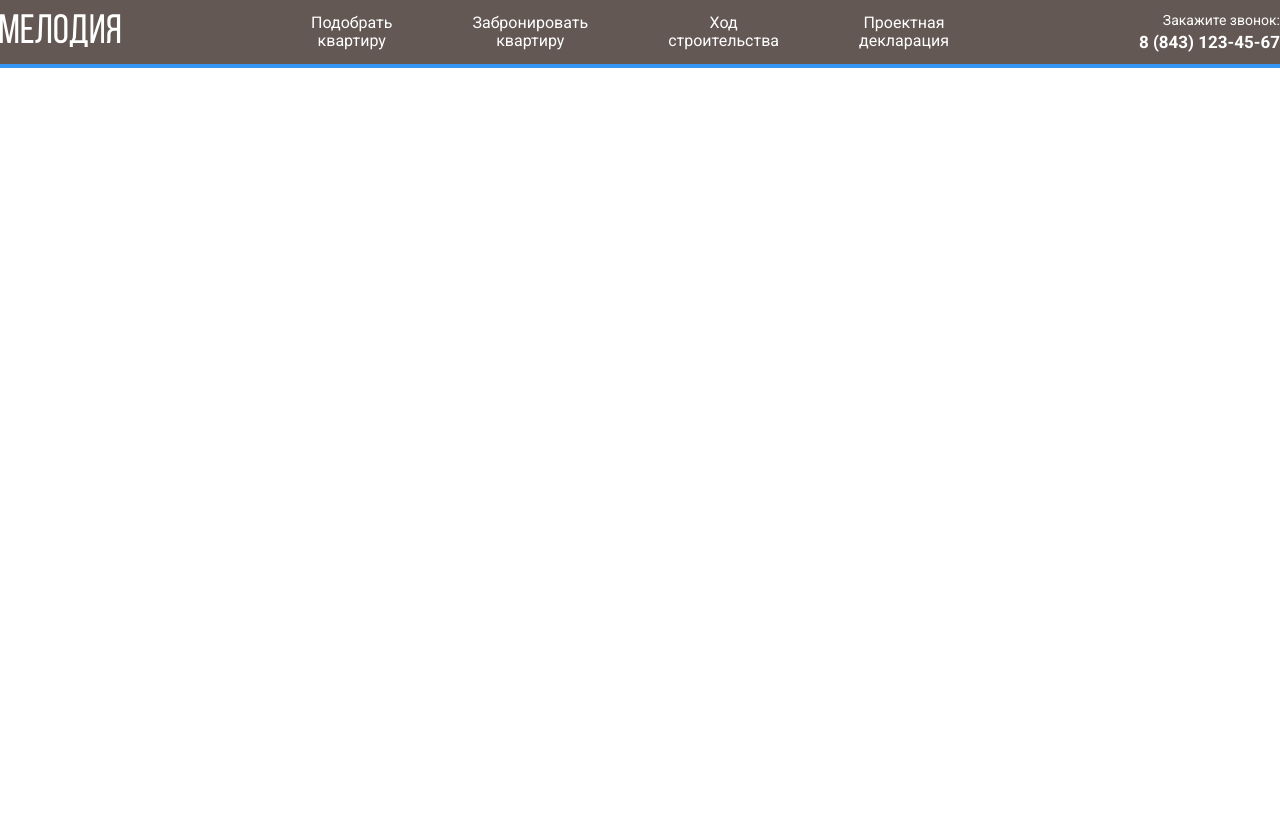
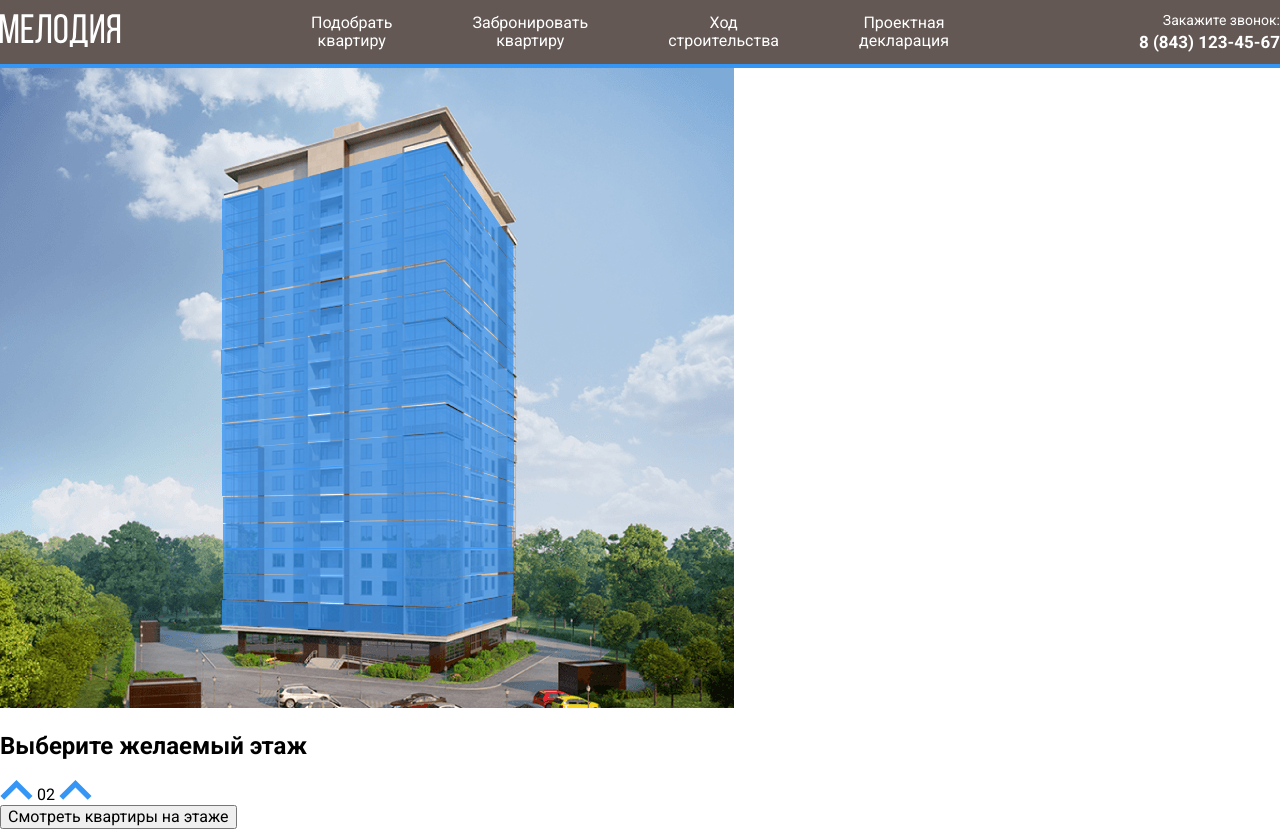
Before and after one commit to Torwagtn/melody, a plain HTML site: page index.html in a window 1280 px wide. Before the commit the page ends 800 px from the top, so only its background shows below. Drawn offline with Linux system fonts and the light colour scheme.

Commit message:
Add files via upload

```diff
--- a/index.html
+++ b/index.html
@@ -15,7 +15,7 @@
   <header class="header">
     <div class="navbar">
       <a href="./index.html" class="logo">
-        <img src="imj/logo.svg" alt="Logo: ЖК Мелодия">
+        <img src="img/logo.svg" alt="Logo: ЖК Мелодия">
       </a>
       <nav class="navbar-nav">
         <ul class="navbar-menu">
@@ -41,5 +41,52 @@
     </div>
     <!-- /.navbar -->
   </header>
+
+  <main class="main">
+    <div class="main-image">
+      <svg class="home-image" width="734" height="640" viewBox="0 0 734 640" fill="none" xmlns="http://www.w3.org/2000/svg" xmlns:xlink="http://www.w3.org/1999/xlink">
+        <rect width="734" height="640" fill="url(#pattern0)"/>
+        <defs>
+        <pattern id="pattern0" patternContentUnits="objectBoundingBox" width="1" height="1">
+        <use xlink:href="#image0_1_86" transform="translate(-0.00408719) scale(0.0013624 0.0015625)"/>
+        </pattern>
+        <image id="image0_1_86" width="740" height="640" xlink:href="img/home1.jpg"/>
+        </defs>
+        <path d="M222 532L442.8 540L512 526.3V548L443.5 567.7L222 556.7V532Z" fill="#3595F6" fill-opacity="0.75"/>
+        <path d="M223 531V506L443.3 509.3L513 506V526L443.7 539L223 531Z" fill="#3595F6" fill-opacity="0.75"/>
+        <path d="M223 505V480H444H513V503L445 510L223 505Z" fill="#3595F6" fill-opacity="0.75"/>
+        <path d="M223 481V456L444.3 452.3L512 459V481H444" fill="#3595F6" fill-opacity="0.75"/>
+        <path d="M223 455V429L444.5 425.7L513 436.7V458L444 451.3L223 455Z" fill="#3595F6" fill-opacity="0.75"/>
+        <path d="M222 428V404.3L443 392L514 415V436.3L443 424L222 428Z" fill="#3595F6" fill-opacity="0.75"/>
+        <path d="M222 406V381L444.2 364.7L514 393.3V414L443.7 392.3L222 406Z" fill="#3595F6" fill-opacity="0.75"/>
+        <path d="M222 381V356L444.5 335.7L514 372.3V393L442 364.3L222 381Z" fill="#3595F6" fill-opacity="0.75"/>
+        <path d="M222 355V331L445 306.3L514 350.3V372L444.7 334L222 355Z" fill="#3595F6" fill-opacity="0.75"/>
+        <path d="M222 330V306L444.5 277.3L514 328.3V349L443.7 306.7L222 330Z" fill="#3595F6" fill-opacity="0.75"/>
+        <path d="M221 306V282L443.3 249L514 308.3V328L444 277.3L221 306Z" fill="#3595F6" fill-opacity="0.75"/>
+        <path d="M222 281V257L443.2 222L513 286V307L444.3 248.7L222 281Z" fill="#3595F6" fill-opacity="0.75"/>
+        <path d="M222 257V232L444.3 194L513 264.3V285L444 221L222 257Z" fill="#3595F6" fill-opacity="0.75"/>
+        <path d="M222 231V206L442.8 162.3L513 241.3V264L444 190.7L222 231Z" fill="#3595F6" fill-opacity="0.75"/>
+        <path d="M223 207V182L443 134L513 219V242L442.3 162.7L223 207Z" fill="#3595F6" fill-opacity="0.75"/>
+        <path d="M222 182V157L441.8 105L513 197.3V220L443.3 133.7L222 182Z" fill="#3595F6" fill-opacity="0.75"/>
+        <path d="M222 157V131L444 74.3L513 176V197L443.7 105.3L222 157Z" fill="#3595F6" fill-opacity="0.75"/>
+        </svg>
+    </div>
+    <div class="main-info">
+      <h2 class="main-title">Выберите желаемый этаж</h2>
+      <div class="counter-group">
+        <buttom class="counter-up counter-button">
+          <img class="counter-arrow counter-arrow-up" src="img/arrow.svg" alt="arrow-up">
+        </buttom>
+        <span class="counter">02</span>
+        <buttom class="counter-down counter-button">
+          <img class="counter-arrow counter-arrow-down" src="img/arrow.svg" alt="arrow-doen">
+        </buttom>
+      </div>
+      <!-- /.counter-group -->
+      <button class="button button-primary">Смотреть  квартиры на этаже</button>
+    </div>
+    <!-- /.main-info -->
+  </main>
+
 </body>
 </html>
```
Also changed, not shown: img/Group 3.svg (added), img/arrow.svg (added), img/home1.jpg (added), img/logo.svg (added).
